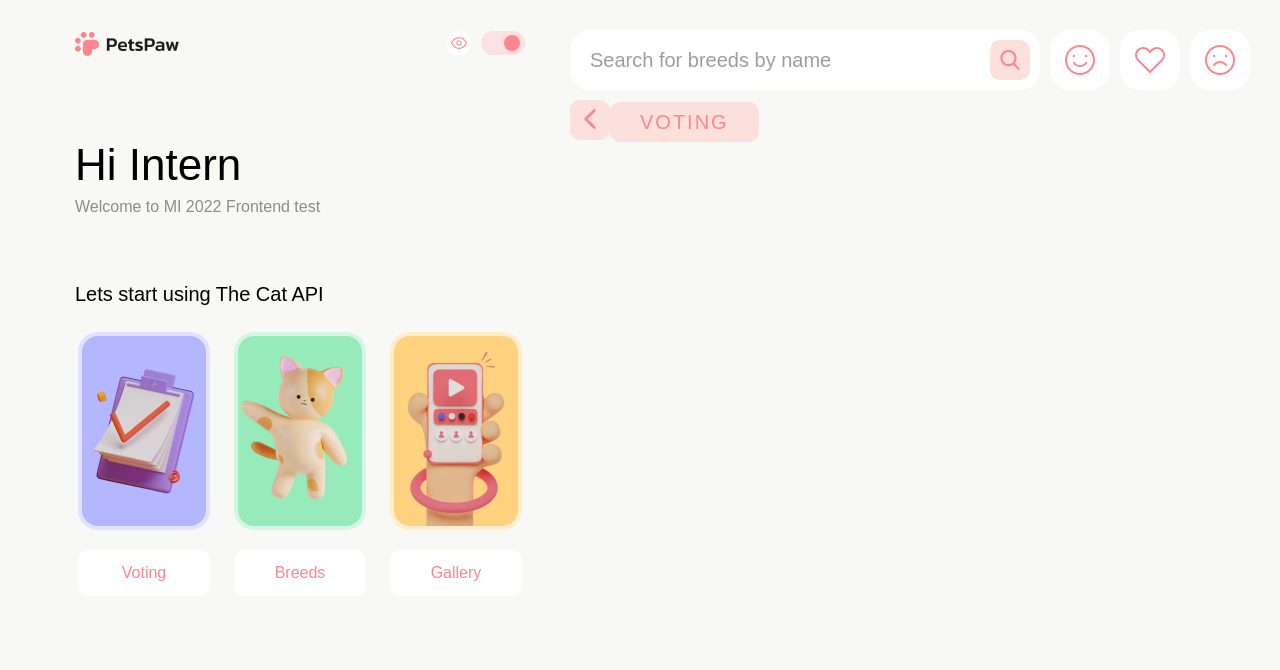
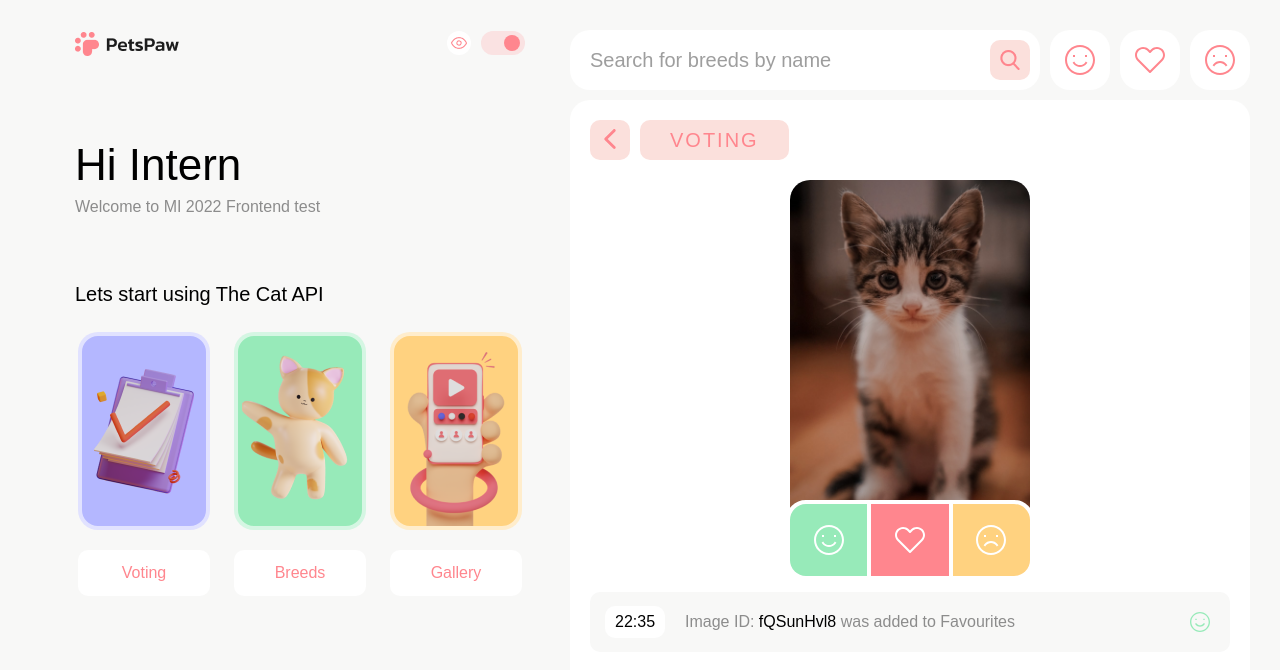
Before and after one commit to Svyat0y/cats-searcher, a React (Create React App) app: page /voting in a window 1280 px wide. Shown: the top 670 px of the page. Built offline with nearby package versions, Linux system fonts and the light colour scheme.

Commit message:
added the new layouts
-voting image, voting buttons, voting messages
-some refactoring

```diff
--- a/index.d.ts
+++ b/index.d.ts
@@ -12,7 +12,13 @@ declare module '*.svg' {
 	const content: any
 	export default content
 }
+
 declare module '*.webp' {
 	const content: any
 	export default content
 }
+
+declare module '*.jpg' {
+	const content: any
+	export default content
+}
--- a/src/components/Content/Content.tsx
+++ b/src/components/Content/Content.tsx
@@ -13,6 +13,8 @@ const Content: React.FC = () => {
 				<Routes>
 					<Route path='/' element={ <Preview/> }/>
 					<Route path='/voting' element={ <Voting/> }/>
+					<Route path='/breeds' element={ <div>Breeds! (in development)</div> }/>
+					<Route path='/gallery' element={ <div>Gallery! (in development)</div> }/>
 				</Routes>
 			</div>
 		</div>
--- a/src/components/Search/Search.module.scss
+++ b/src/components/Search/Search.module.scss
@@ -1,9 +1,7 @@
 @import "src/scss/variables";
 
 .search {
-  display: flex;
-  justify-content: space-between;
-  align-items: center;
+  @include flex(space-between, center);
   height: 60px;
   margin-bottom: 10px;
 
@@ -84,9 +82,7 @@
       height: 60px;
       background: var(--bg_icon);
       border-radius: 20px;
-      display: flex;
-      justify-content: center;
-      align-items: center;
+      @include flex(center, center);
       margin-right: 10px;
       cursor: pointer;
       user-select: none;
--- a/src/components/Voting/Voting.module.scss
+++ b/src/components/Voting/Voting.module.scss
@@ -2,4 +2,137 @@
 
 .voting {
   width: 100%;
+
+  &__body {
+    padding: 20px;
+    background: var(--bg_content_color);
+    border-radius: 20px;
+    min-height: 782px;
+    overflow: hidden;
+    overflow-y: auto;
+    -ms-overflow-style: none;
+
+    &::-webkit-scrollbar {
+      width: 0;
+      height: 0;
+    }
+  }
+
+  &__breadCrumbs {
+    @include flex(flex-start, center);
+    margin-bottom: 20px;
+
+    button {
+      margin-right: 10px;
+
+      &:last-child {
+        margin-right: 0;
+      }
+    }
+  }
+
+  &__img_wr {
+    width: 100%;
+    border-radius: 20px;
+    @include flex(center, center);
+    margin-bottom: 52px;
+    position: relative;
+
+    img {
+      max-height: 360px;
+      border-radius: 20px;
+    }
+  }
+
+  &__nav_buttons {
+    position: absolute;
+    @include flex(flex-start, center);
+    bottom: -40px;
+    width: 248px;
+    height: 80px;
+    overflow: hidden;
+    border-radius: 20px;
+    border: 4px solid var(--bg_vote_btn_border);
+    background: white;
+
+    .nav_button_wr {
+      @include flex(center, center);
+      width: 100%;
+      height: 100%;
+      margin-right: 4px;
+      cursor: pointer;
+      overflow: hidden;
+      position: relative;
+
+      &:last-child {
+        margin-right: 0;
+      }
+
+      svg {
+        fill: white;
+      }
+
+      &.like_bg {
+        background: #97EAB9;
+      }
+
+      &.heart_bg {
+        background: #FF868E;
+
+        &:active {
+          svg {
+            background: url("../../assets/images/voting/heart.svg");
+          }
+        }
+      }
+
+      &.unlike_bg {
+        background: #FFD280;
+      }
+    }
+  }
+
+  &__message_wr {
+    background: var(--bg_infoColor);
+    border-radius: 10px;
+    @include flex(flex-start, center);
+    padding: 15px 60px 15px 15px;
+    height: 60px;
+    position: relative;
+    margin-bottom: 10px;
+
+    &:last-child {
+      margin-bottom: 0;
+    }
+  }
+
+  &__time, &__desc {
+    display: inline-block;
+  }
+
+  &__time {
+    background: var(--bg_blackWhite);
+    padding: 3px 10px;
+    margin-right: 20px;
+    border-radius: 10px;
+    color: var(--title_color);
+    user-select: none;
+  }
+
+  .id_desc {
+    color: var(--title_color);
+  }
+
+  .info__icon_wr {
+    content: '';
+    position: absolute;
+    width: 20px;
+    height: 20px;
+    top: 20px;
+    right: 20px;
+
+    svg {
+      fill: #97EAB9;
+    }
+  }
 }
--- a/src/components/Voting/Voting.tsx
+++ b/src/components/Voting/Voting.tsx
@@ -2,14 +2,70 @@ import React                  from 'react'
 import s                      from './Voting.module.scss'
 import { Search }             from '../Search'
 import { BackButton, Button } from '../common/Buttons'
+
+import testImg from '../../assets/images/voting/1.jpg'
 
 
 const Voting: React.FC = () => {
 	return (
 		<div className={ s.voting }>
 			<Search/>
-			<BackButton/>
-			<Button name='Voting'/>
+			<div className={ s.voting__body }>
+				<div className={ s.voting__breadCrumbs }>
+					<BackButton/>
+					<Button name='Voting'/>
+				</div>
+				<div className={ s.voting__img_wr }>
+					<img src={ testImg } alt='image'/>
+					<div className={ s.voting__nav_buttons }>
+						<div className={ `${ s.nav_button_wr } ${ s.like_bg }` }>
+							<svg width='30' height='30' viewBox='0 0 30 30' fill='none' xmlns='http://www.w3.org/2000/svg'>
+								<path
+									fillRule='nonzero'
+									clipRule='evenodd'
+									d='M0 15C0 6.71573 6.71573 0 15 0C23.2843 0 30 6.71573 30 15C30 23.2843 23.2843 30 15 30C6.71573 30 0 23.2843 0 15ZM15 2C7.8203 2 2 7.8203 2 15C2 22.1797 7.8203 28 15 28C22.1797 28 28 22.1797 28 15C28 7.8203 22.1797 2 15 2ZM10 12H8V10H10V12ZM22 12H20V10H22V12ZM9.2 16.6L9.8 17.4C12.4 20.8667 17.6 20.8667 20.2 17.4L20.8 16.6L22.4 17.8L21.8 18.6C18.4 23.1333 11.6 23.1333 8.2 18.6L7.6 17.8L9.2 16.6Z'
+									fill=''/>
+							</svg>
+						</div>
+						<div className={ `${ s.nav_button_wr } ${ s.heart_bg }` }>
+							<svg width='30' height='26' viewBox='0 0 30 26' fill='none' xmlns='http://www.w3.org/2000/svg'>
+								<path
+									fillRule='nonzero'
+									clipRule='evenodd'
+									d='M8.07107 2C4.71811 2 2 4.71811 2 8.07107C2 9.68122 2.63963 11.2254 3.77817 12.364L15 23.5858L26.2218 12.364C27.3604 11.2254 28 9.68121 28 8.07107C28 4.71811 25.2819 2 21.9289 2C20.3188 2 18.7746 2.63963 17.636 3.77817L15.7071 5.70711C15.3166 6.09763 14.6834 6.09763 14.2929 5.70711L12.364 3.77818C11.2254 2.63963 9.68121 2 8.07107 2ZM0 8.07107C0 3.61354 3.61354 0 8.07107 0C10.2116 0 12.2646 0.850343 13.7782 2.36396L15 3.58579L16.2218 2.36396C17.7354 0.850341 19.7884 0 21.9289 0C26.3865 0 30 3.61354 30 8.07107C30 10.2116 29.1497 12.2646 27.636 13.7782L15.7071 25.7071C15.3166 26.0976 14.6834 26.0976 14.2929 25.7071L2.36396 13.7782C0.850339 12.2646 0 10.2116 0 8.07107Z'
+									fill=''/>
+							</svg>
+							<div className={ s.fill_heart }></div>
+						</div>
+						<div className={ `${ s.nav_button_wr } ${ s.unlike_bg }` }>
+							<svg width='30' height='30' viewBox='0 0 30 30' fill='none' xmlns='http://www.w3.org/2000/svg'>
+								<path
+									fillRule='nonzero'
+									clipRule='evenodd'
+									d='M0 15C0 6.71573 6.71573 0 15 0C23.2843 0 30 6.71573 30 15C30 23.2843 23.2843 30 15 30C6.71573 30 0 23.2843 0 15ZM15 2C7.8203 2 2 7.8203 2 15C2 22.1797 7.8203 28 15 28C22.1797 28 28 22.1797 28 15C28 7.8203 22.1797 2 15 2ZM10 12H8V10H10V12ZM22 12H20V10H22V12ZM7.6 20.2L8.2 19.4C11.6 14.8667 18.4 14.8667 21.8 19.4L22.4 20.2L20.8 21.4L20.2 20.6C17.6 17.1333 12.4 17.1333 9.8 20.6L9.2 21.4L7.6 20.2Z'
+									fill=''/>
+							</svg>
+						</div>
+					</div>
+				</div>
+				<div className={ s.voting__messages }>
+					<div className={ s.voting__message_wr }>
+						<span className={ s.voting__time }>22:35</span>
+						<span className={ s.voting__desc }>
+							Image ID: <span className={ s.id_desc }>fQSunHvl8</span> was added to Favourites
+						</span>
+						<div className={ s.info__icon_wr }>
+							<svg width='20' height='20' viewBox='0 0 30 30' fill='none' xmlns='http://www.w3.org/2000/svg'>
+								<path
+									fillRule='evenodd'
+									clipRule='evenodd'
+									d='M0 15C0 6.71573 6.71573 0 15 0C23.2843 0 30 6.71573 30 15C30 23.2843 23.2843 30 15 30C6.71573 30 0 23.2843 0 15ZM15 2C7.8203 2 2 7.8203 2 15C2 22.1797 7.8203 28 15 28C22.1797 28 28 22.1797 28 15C28 7.8203 22.1797 2 15 2ZM10 12H8V10H10V12ZM22 12H20V10H22V12ZM9.2 16.6L9.8 17.4C12.4 20.8667 17.6 20.8667 20.2 17.4L20.8 16.6L22.4 17.8L21.8 18.6C18.4 23.1333 11.6 23.1333 8.2 18.6L7.6 17.8L9.2 16.6Z'
+								/>
+							</svg>
+						</div>
+					</div>
+				</div>
+			</div>
 		</div>
 	)
 }
--- a/src/scss/variables.scss
+++ b/src/scss/variables.scss
@@ -2,7 +2,6 @@
 
 $bg_light-dark: #282828;
 $main_color: #8C8C8C;
-$white_color: #FFFFFF;
 
 :root {
   --bg_color: #F8F8F7;
@@ -12,4 +11,7 @@ $white_color: #FFFFFF;
   --btn_bg: #FFFFFF;
   --btn_color: #FF868E;
   --input_search_bg: #FBE0DC;
+  --bg_blackWhite: #FFFFFF;
+  --bg_infoColor: #F8F8F7;
+  --bg_vote_btn_border: #FFFFFF;
 }
--- a/src/utils/theme.ts
+++ b/src/utils/theme.ts
@@ -4,11 +4,14 @@ import { AppDispatch } from '../redux/store'
 
 export const onDarkTheme = () => {
 	document.body.style.setProperty('--bg_color', '#1D1D1D')
-	document.body.style.setProperty('--bg_content_color', '#282828')
+	document.body.style.setProperty('--bg_content_color', '#292929')
 	document.body.style.setProperty('--title_color', '#FFFFFF')
-	document.body.style.setProperty('--bg_icon', '#282828')
-	document.body.style.setProperty('--btn_bg', '#282828')
+	document.body.style.setProperty('--bg_icon', '#292929')
+	document.body.style.setProperty('--btn_bg', '#292929')
 	document.body.style.setProperty('--input_search_bg', '#543C3D')
+	document.body.style.setProperty('--bg_infoColor', '#343434')
+	document.body.style.setProperty('--bg_blackWhite', '#1D1D1D')
+	document.body.style.setProperty('--bg_vote_btn_border', '#292929')
 }
 export const onLightTheme = () => {
 	document.body.style.setProperty('--bg_color', '#F8F8F7')
@@ -17,6 +20,9 @@ export const onLightTheme = () => {
 	document.body.style.setProperty('--bg_icon', '#FFFFFF')
 	document.body.style.setProperty('--btn_bg', '#FFFFFF')
 	document.body.style.setProperty('--input_search_bg', '#FBE0DC')
+	document.body.style.setProperty('--bg_infoColor', '#F8F8F7')
+	document.body.style.setProperty('--bg_blackWhite', '#FFFFFF')
+	document.body.style.setProperty('--bg_vote_btn_border', '#FFFFFF')
 }
 
 
```
Also changed, not shown: src/assets/images/voting/1.jpg (added), src/assets/images/voting/heart.svg.
